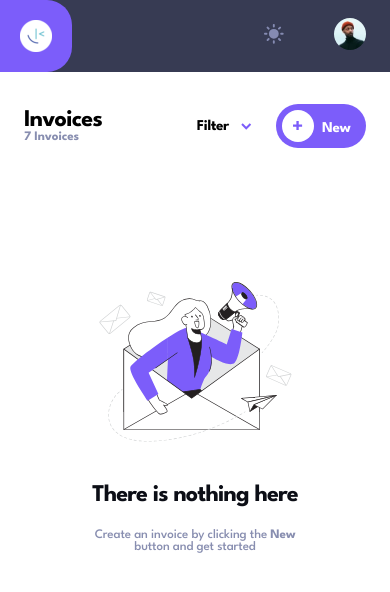
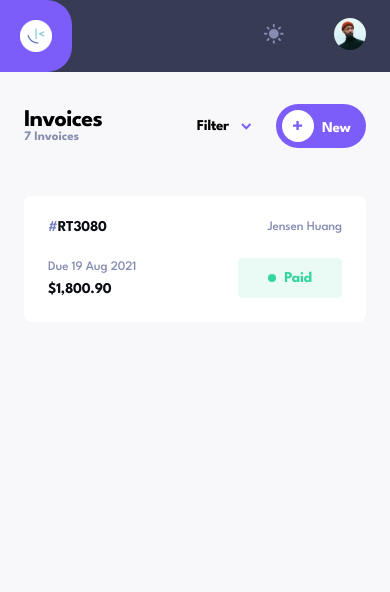
Before and after one commit to eosook/invoice-tracker, a React (Vite) app: page / in a window 390 px wide. Shown: the top 592 px of the page. Built offline with nearby package versions, Linux system fonts and the light colour scheme.

Commit message:
create component for a single invoice, finishes styling for mobile

```diff
--- a/src/App.scss
+++ b/src/App.scss
@@ -12,3 +12,11 @@
   padding: 0;
   font-family: $primary-font;
 }
+
+html, body{
+  height: 100%;
+}
+
+#root{
+  height: 100%;
+}
--- a/src/components/EmptyInvoiceList/EmptyInvoiceList.scss
+++ b/src/components/EmptyInvoiceList/EmptyInvoiceList.scss
@@ -20,7 +20,7 @@
     }
 
     &__header{
-        @include spartanFont(1.5rem, bold, $black-hover, -0.75px);
+        @include header;
     }
 
     &__subheader{
--- a/src/components/EmptyInvoiceList/EmptyInvoiceList.tsx
+++ b/src/components/EmptyInvoiceList/EmptyInvoiceList.tsx
@@ -3,7 +3,7 @@ import emptyImage from "../../assets/images/illustration-empty.svg";
 
 export default function EmptyInvoiceList() {
   return (
-    <main className="emptyInvoice">
+    <div className="emptyInvoice">
       <img className="emptyInvoice__image" src={emptyImage}></img>
       <div className="emptyInvoice__text">
         <h2 className="emptyInvoice__header">There is nothing here</h2>
@@ -12,6 +12,6 @@ export default function EmptyInvoiceList() {
           <span className="emptyInvoice--new">New</span> button and get started
         </h3>
       </div>
-    </main>
+    </div>
   );
 }
--- a/src/components/Invoice/Invoice.scss
+++ b/src/components/Invoice/Invoice.scss
@@ -0,0 +1,63 @@
+@use '../../styles/partials/colors' as *;
+@use '../../styles/partials/mixins' as *;
+@use '../../styles/partials/fonts' as *;
+
+.invoice{
+    margin: 1rem 1.5rem;
+    padding: 1.5rem;
+    border-radius: 8px;
+    background-color: white;
+
+    &--hashtag{
+        color: $font-blue;
+    }
+
+    &__top-section{
+        display: flex;
+        justify-content: space-between;
+        align-items: center;
+    }
+
+    &__header{
+        @include invoiceHeader;
+    }
+
+    &__subheader{
+        @include invoiceSubheader;
+    }
+
+    &__bottom-section{
+        display: flex;
+        justify-content: space-between;
+        align-items: center;
+        margin-top: 1.5rem;
+    }
+
+    &__info-section{
+        display: flex;
+        flex-direction: column;
+        gap: 9px;
+    }
+
+    &__status{
+        color: $status-green;
+
+        &-section{
+            width: 104px;
+            height: 40px;
+            background-color: rgba($status-green, 0.1);
+            border-radius: 4px;
+            display: flex;
+            justify-content: center;
+            align-items: center;
+            gap: 8px;
+        }
+
+        &-dot{
+            width: 8px;
+            height: 8px;
+            background-color: $status-green;
+            border-radius: 50%;
+        }
+    }
+}
--- a/src/components/Invoice/Invoice.tsx
+++ b/src/components/Invoice/Invoice.tsx
@@ -1,7 +1,24 @@
-import './Invoice.scss'
+import "./Invoice.scss";
 
-export default function Invoice(){
-    return (
-        <></>
-    )
+export default function Invoice(id: string, name: string, date: string, amount: number, status: string) {
+  return (
+    <div className="invoice">
+      <div className="invoice__top-section">
+        <h2 className="invoice__header">
+          <span className="invoice--hashtag">#</span>RT3080
+        </h2>
+        <h3 className="invoice__subheader">Jensen Huang</h3>
+      </div>
+      <div className="invoice__bottom-section">
+        <div className="invoice__info-section">
+          <h3 className="invoice__subheader">Due 19 Aug 2021</h3>
+          <h2 className="invoice__header">$1,800.90</h2>
+        </div>
+        <div className="invoice__status-section">
+          <div className="invoice__status-dot"></div>
+          <h2 className="invoice__header invoice__status">Paid</h2>
+        </div>
+      </div>
+    </div>
+  );
 }
--- a/src/pages/InvoicePage/InvoicePage.scss
+++ b/src/pages/InvoicePage/InvoicePage.scss
@@ -0,0 +1,8 @@
+@use '../../styles/partials/colors' as *;
+@use '../../styles/partials/mixins' as *;
+@use '../../styles/partials/fonts' as *;
+
+.invoice-list{
+    background-color: $light-background;
+    height: 100%;
+}
--- a/src/pages/InvoicePage/InvoicePage.tsx
+++ b/src/pages/InvoicePage/InvoicePage.tsx
@@ -1,12 +1,14 @@
 import EmptyInvoiceList from '../../components/EmptyInvoiceList/EmptyInvoiceList'
+import Invoice from '../../components/Invoice/Invoice'
 import InvoiceHeader from '../../components/InvoiceHeader/InvoiceHeader'
 import './InvoicePage.scss'
 
 export default function InvoiceList(){
     return (
-        <main>
+        <main className="invoice-list">
             <InvoiceHeader />
-            <EmptyInvoiceList />
+            {/* <EmptyInvoiceList /> */}
+            <Invoice />
         </main>
     )
 }
--- a/src/styles/partials/_colors.scss
+++ b/src/styles/partials/_colors.scss
@@ -19,3 +19,6 @@ $button-orange-hover: rgb(255, 151, 151);
 
 $light-background: #F8F8FB;
 $dark-background: #141625;
+
+$subheader-grey: #858BB2;
+$status-green: #33D69F;
--- a/src/styles/partials/_fonts.scss
+++ b/src/styles/partials/_fonts.scss
@@ -1,6 +1,32 @@
+@use './colors' as *;
+
 @font-face{
     font-family: League Spartan;
     src: url("../../assets/fonts/LeagueSpartan-VariableFont_wght.ttf");
 }
 
 $primary-font: League Spartan, Arial, Helvetica, sans-serif;
+
+@mixin spartanFont($size, $weight, $color, $spacing){
+    font-family: $primary-font;
+    font-weight: $weight;
+    font-size: $size;
+    letter-spacing: $spacing;
+    color: $color;
+}
+
+@mixin header{
+    @include spartanFont(1.5rem, bold, $black-hover, -0.75px);
+}
+
+@mixin subheader{
+    @include spartanFont(0.8125rem, 500, $grey, -0.1px);
+}
+
+@mixin invoiceHeader{
+    @include spartanFont(0.9375rem, bold, $black-hover, -0.25px);
+}
+
+@mixin invoiceSubheader{
+    @include spartanFont(0.8125rem, 500, $subheader-grey, -0.1px);
+}
--- a/src/styles/partials/_mixins.scss
+++ b/src/styles/partials/_mixins.scss
@@ -1,13 +1,5 @@
 @use './colors' as *;
 @use './fonts' as *;
-
-@mixin spartanFont($size, $weight, $color, $spacing){
-    font-family: $primary-font;
-    font-weight: $weight;
-    font-size: $size;
-    letter-spacing: $spacing;
-    color: $color;
-}
 
 @mixin purpleButton(){
     background-color: $purple;
```
